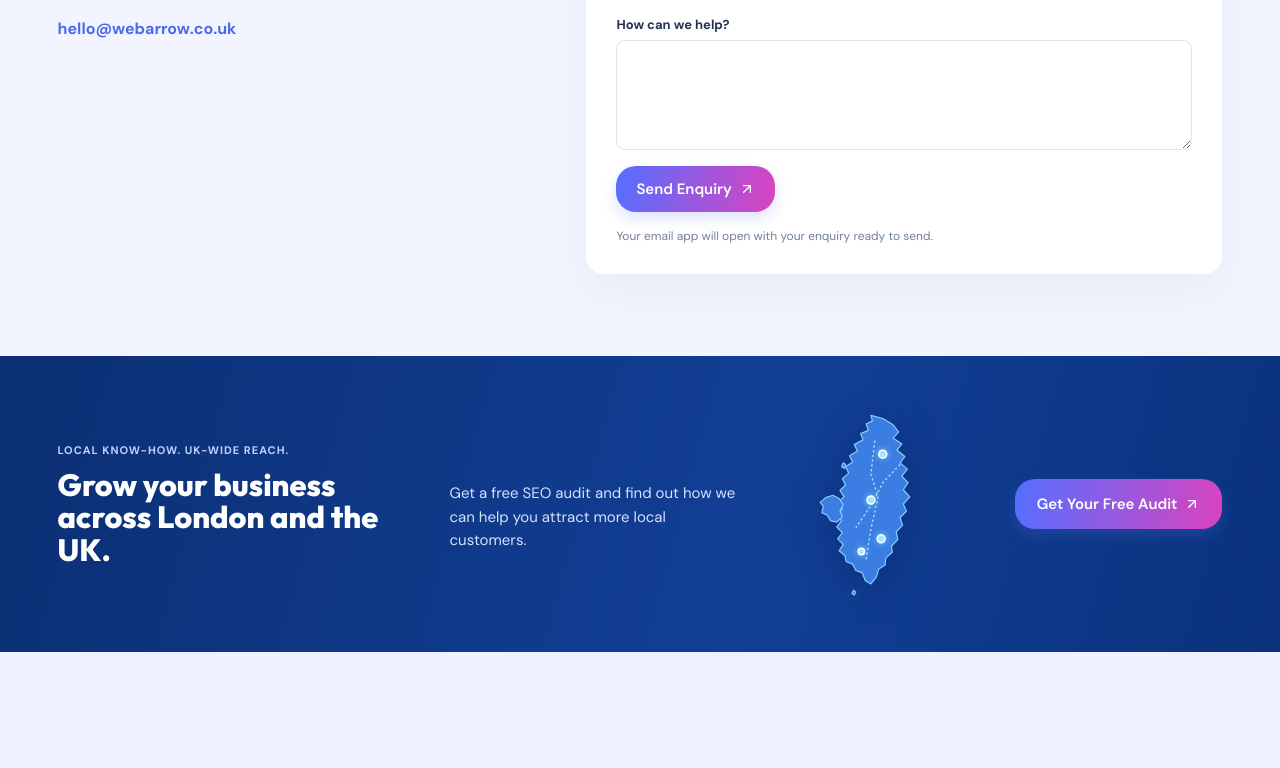
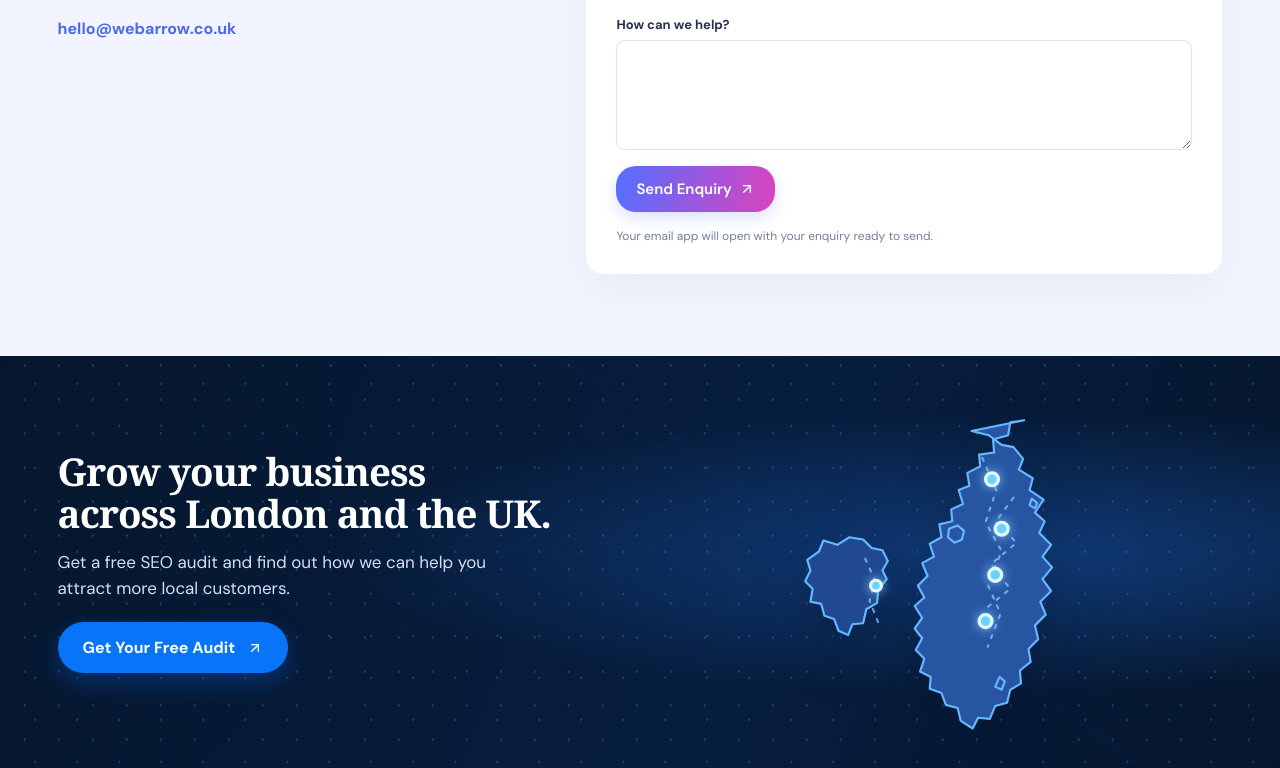
Before and after one commit to surix7/webarrow-website, a React (Vite) app: page / in a window 1280 px wide. Shown: the part 3004-3772 px from the top of the page. Before the commit the page ends 3656 px from the top, so only its background shows below. Built offline with nearby package versions, Linux system fonts and the light colour scheme.

Commit message:
Redesign UK-wide footer CTA

```diff
--- a/src/main.jsx
+++ b/src/main.jsx
@@ -200,17 +200,17 @@ function ContactForm() {
 }
 
 function FooterMap() {
-  return <svg className="uk-map" viewBox="0 0 240 240" role="img" aria-label="Map of the United Kingdom with service locations">
-    <path className="map-land" d="M111 8 126 12 139 20 146 29 139 37 150 44 144 52 154 60 148 68 157 76 150 85 158 93 152 102 160 111 152 120 156 129 148 137 151 147 143 155 145 165 137 173 138 181 130 188 129 197 121 202 118 212 111 221 104 217 100 207 92 204 88 196 80 193 78 185 71 179 76 171 69 164 75 156 68 149 74 141 68 134 75 126 69 118 77 111 72 103 79 96 75 88 83 81 79 73 88 67 84 59 94 53 90 45 101 39 98 31 108 27 105 19 113 15Z" />
-    <path className="map-land ireland" d="m54 112 9-3 8 4 5 8-4 8 3 7-7 7-8-2-4-7-7-3 2-8-4-5Z" />
-    <path className="map-land" d="m74 73 2-5 3 2-1 5Z M89 229l3 2-2 4-3-2Z" />
-    <g className="map-roads"><path d="M116 40 111 82 120 111 111 152 105 190" /><path d="M148 70 126 93 113 119 92 150" /></g>
-    <g className="map-pins"><circle cx="126" cy="57" r="5" /><circle cx="111" cy="115" r="5" /><circle cx="124" cy="164" r="5" /><circle cx="99" cy="180" r="4" /></g>
+  return <svg className="uk-map" viewBox="0 0 360 270" role="img" aria-label="Map of the United Kingdom and Ireland with service locations">
+    <path className="map-land ireland" d="m63 119 11-7 13 2 8 8 10 2 5 10-5 9 4 8-8 10-1 12-10 6-3 13-10 1-4 10-9-4-4-11-9-3-3-11-10-2 2-12-7-7 5-10-3-10 11-8 4-10Z" />
+    <path className="map-land" d="m188 13 16 4 12 9 11 2 9 11-4 10 13 8-3 11 13 9-8 12 9 8-5 11 11 11-8 11 9 10-9 11 8 11-10 10 5 12-10 10 3 13-9 9 2 12-10 8 1 12-10 6-3 12-11 3-5 12-11-1-5 10-11-7-3-12-11-3-4-11-11-4 1-11-10-5 4-12-8-8 6-11-7-9 7-10-7-11 9-8-6-11 9-9-5-12 11-6-4-12 11-6-2-12 12-3-1-11 11-5-4-13 10-4-2-12 12-6-1-11 14-2-1-12 14-4 2-12 13-2Z" />
+    <path className="map-land island" d="m167 104 8-3 6 5-2 8-7 3-6-5Z M214 242l5 4-3 8-6-3Z M244 76l5 4-2 5-5-3Z" />
+    <g className="map-roads"><path d="m198 38 13 30-10 30 15 27-13 31 12 27-12 31" /><path d="m227 75-17 23 20 19-24 20 18 23-25 20" /><path d="m89 132 9 20-5 19 8 20" /></g>
+    <g className="map-pins"><circle cx="207" cy="58" r="6" /><circle cx="216" cy="104" r="6" /><circle cx="210" cy="147" r="6" /><circle cx="201" cy="190" r="6" /><circle cx="99" cy="157" r="5" /></g>
   </svg>;
 }
 
 function FooterCta() {
-  return <footer className="footer-cta" id="uk-map"><div className="footer-inner section-width"><div className="footer-copy"><p className="eyebrow eyebrow-light">LOCAL KNOW-HOW. UK-WIDE REACH.</p><b>Grow your business<br />across London and the UK.</b><small>Get a free SEO audit and find out how we can help you attract more local customers.</small></div><FooterMap /><a className="gradient-btn" href="#contact">Get Your Free Audit <ArrowUpRight size={16} /></a></div></footer>;
+  return <footer className="footer-cta" id="uk-map"><div className="footer-inner section-width"><div className="footer-copy"><b>Grow your business<br />across London and the UK.</b><small>Get a free SEO audit and find out how we can help you attract more local customers.</small><a className="footer-audit-btn" href="#contact">Get Your Free Audit <ArrowUpRight size={16} /></a></div><FooterMap /></div></footer>;
 }
 
 function Home() {
--- a/src/overrides.css
+++ b/src/overrides.css
@@ -166,17 +166,19 @@ nav{height:88px;padding:0 max(var(--page-gutter),calc((100% - var(--content-max)
 .contact-form textarea{resize:vertical;min-height:110px}
 .submit-button{justify-self:start;font-size:15px;padding:13px 20px;cursor:pointer}
 .form-note{color:#73809a;font-size:12px}
-.footer-cta{background:linear-gradient(105deg,#0b2f73,#123f96 60%,#0a327c);color:#fff;padding:38px var(--page-gutter)}
-.footer-cta .footer-inner{width:100%;max-width:var(--content-max);margin:0 auto;min-height:220px;display:flex;align-items:center;justify-content:space-between;gap:42px}
-.footer-copy{display:grid;grid-template-columns:minmax(330px,1fr) minmax(250px,.8fr);align-items:center;gap:12px 28px;max-width:850px}
-.footer-copy .eyebrow{grid-column:1/-1;margin:0;color:#bdd2ff;font-size:11px;letter-spacing:1px}
-.footer-copy b{font:800 clamp(26px,2.4vw,40px)/1.06 Outfit,sans-serif;white-space:normal}
-.footer-copy small{font-size:15px;line-height:1.55;margin:0;color:#d4e1ff}
-.footer-cta .uk-map{width:190px;height:200px;flex:0 0 auto}
-.footer-cta .gradient-btn{font-size:15px;padding:15px 22px;white-space:nowrap}
-.footer-cta .map-land{fill:#3b7de2;stroke:#8acbff;stroke-width:1.5}
-.footer-cta .map-roads{stroke:#c3e8ff;stroke-width:1.7;stroke-dasharray:3 3;opacity:.85}
-.footer-cta .map-pins circle{fill:#9ee7ff;stroke:#fff;stroke-width:2}
+.footer-cta{position:relative;isolation:isolate;overflow:hidden;background:radial-gradient(ellipse at 78% 48%,#103b79 0%,transparent 47%),linear-gradient(110deg,#06172d,#071d3e 58%,#06172d);color:#fff;padding:56px var(--page-gutter)}
+.footer-cta:before{content:"";position:absolute;z-index:-1;inset:0;opacity:.3;background-image:radial-gradient(circle at 73% 28%,#3f81df 0 1px,transparent 1.5px),radial-gradient(circle at 84% 66%,#3f81df 0 1px,transparent 1.5px),linear-gradient(145deg,transparent 42%,#24529a22 42.2%,transparent 43%),linear-gradient(35deg,transparent 61%,#24529a22 61.2%,transparent 62%);background-size:34px 34px,42px 42px,100% 100%,100% 100%}
+.footer-cta .footer-inner{position:relative;width:100%;max-width:var(--content-max);margin:0 auto;min-height:300px;display:grid;grid-template-columns:minmax(0,1fr) minmax(300px,.9fr);align-items:center;gap:6%}
+.footer-cta .footer-copy{display:flex;flex-direction:column;align-items:flex-start;gap:16px;max-width:600px}
+.footer-cta .footer-copy b{font:700 clamp(30px,3vw,48px)/1.08 Georgia,'Times New Roman',serif;letter-spacing:-.025em;white-space:normal}
+.footer-cta .footer-copy small{max-width:480px;font-size:17px;line-height:1.5;margin:0;color:#d3def3}
+.footer-cta .uk-map{width:min(100%,440px);height:290px;justify-self:center;overflow:visible;filter:drop-shadow(0 15px 28px #020d2440)}
+.footer-cta .footer-audit-btn{display:inline-flex;align-items:center;gap:12px;margin-top:5px;padding:15px 25px;border-radius:999px;background:#0875f9;color:#fff;text-decoration:none;font-size:16px;font-weight:700;box-shadow:0 9px 24px #0066ed55;transition:background .2s ease,transform .2s ease}
+.footer-cta .footer-audit-btn:hover{background:#1685ff;transform:translateY(-2px)}
+.footer-cta .map-land{fill:#2855a2;stroke:#65b8ff;stroke-width:2;stroke-linejoin:round}
+.footer-cta .map-land.ireland{fill:#20498f}
+.footer-cta .map-roads{fill:none;stroke:#83c9ff;stroke-width:2;stroke-dasharray:3 7;stroke-linecap:round;opacity:.75}
+.footer-cta .map-pins circle{fill:#67d4ff;stroke:#e8f7ff;stroke-width:3}
 .work-page{padding-top:64px;padding-bottom:84px}
 .work-page .work-head{padding:0 0 24px}
 .work-page .work-head h1{font:800 clamp(42px,4vw,68px)/.99 Outfit,sans-serif;color:#101a3c;letter-spacing:-.045em;margin:20px 0 14px}
@@ -190,7 +192,7 @@ nav{height:88px;padding:0 max(var(--page-gutter),calc((100% - var(--content-max)
 .work-page>.gradient-btn{margin-top:35px;font-size:15px;padding:14px 22px}
 @media(max-width:1000px){
   nav{gap:18px}.links{gap:18px}.links a{font-size:13px}.nav-actions{gap:12px}.nav-actions>.gradient-btn{padding:12px 16px;font-size:13px}
-  .hero-copy{width:64%}.hero-photo{width:78%}.growth-main{gap:3%}.footer-copy{grid-template-columns:1fr;gap:12px}.footer-copy .eyebrow{grid-column:auto}.footer-cta .uk-map{width:145px;height:165px}
+  .hero-copy{width:64%}.hero-photo{width:78%}.growth-main{gap:3%}.footer-cta{padding:42px var(--page-gutter)}.footer-cta .footer-inner{grid-template-columns:minmax(0,1fr) minmax(250px,.75fr);min-height:260px;gap:4%}.footer-cta .footer-copy b{font-size:clamp(28px,3.4vw,40px)}.footer-cta .uk-map{height:240px}
 }
 @media(max-width:700px){
   nav{height:70px;padding:0 18px;gap:12px}.brand{font-size:22px}.nav-actions{margin-left:auto;gap:8px}.nav-actions>svg{display:none}.nav-actions>.gradient-btn{font-size:12px;padding:10px 14px}.menu{display:inline-flex;align-items:center;justify-content:center;background:transparent;border:0;padding:7px;color:#172342;cursor:pointer}
@@ -202,7 +204,7 @@ nav{height:88px;padding:0 max(var(--page-gutter),calc((100% - var(--content-max)
   .services{padding-top:52px;padding-bottom:58px}.section-heading{align-items:flex-start;flex-direction:column;gap:14px;margin-bottom:23px}.section-heading h2{font-size:36px}.section-heading>div>p:not(.eyebrow){font-size:14px}.section-heading>.text-link{margin:0}.service-list{gap:9px}.service-row{min-height:76px;padding:12px;gap:12px;border-radius:11px}.service-icon{width:44px;height:44px}.service-icon svg{width:21px;height:21px}.service-copy b{font-size:15px}.service-copy small{font-size:12px}.service-arrow{width:17px}
   .projects-section{padding-top:48px;padding-bottom:54px}.projects-section .section-heading{flex-direction:row;align-items:flex-end}.projects-section .section-heading>div:first-child{max-width:72%}.projects-section .section-heading>div:first-child>p:not(.eyebrow){font-size:13px}.carousel-controls{gap:6px}.carousel-controls button{width:36px;height:36px}.project-track{gap:14px}.project-card{flex-basis:82%}.project-card img{aspect-ratio:2.3}.project-card>b{font-size:16px}.project-card>span{font-size:13px}
   .contact-section{padding:52px 0}.contact-inner{grid-template-columns:1fr;gap:28px}.contact-copy h2{font-size:38px}.contact-copy>p:not(.eyebrow){font-size:15px}.contact-form{padding:18px;border-radius:14px;gap:13px}.form-row{grid-template-columns:1fr;gap:13px}.contact-form input,.contact-form select,.contact-form textarea{font-size:14px}.submit-button{font-size:14px}
-  .footer-cta{padding:28px 20px}.footer-cta .footer-inner{display:grid;grid-template-columns:1fr auto;gap:18px;min-height:0}.footer-copy{grid-column:1/-1;grid-template-columns:1fr;gap:10px}.footer-copy b{font-size:27px}.footer-copy small{font-size:13px}.footer-cta .uk-map{width:94px;height:118px;grid-column:2;grid-row:2/4}.footer-cta .gradient-btn{grid-column:1;grid-row:3;justify-self:start;font-size:13px;padding:12px 16px}
+  .footer-cta{padding:34px 20px}.footer-cta .footer-inner{display:grid;grid-template-columns:minmax(0,1fr) minmax(105px,.55fr);gap:8px 12px;min-height:0}.footer-cta .footer-copy{grid-column:1;gap:12px}.footer-cta .footer-copy b{font-size:clamp(26px,7.5vw,34px)}.footer-cta .footer-copy small{font-size:13px}.footer-cta .uk-map{width:100%;height:auto;max-height:190px;grid-column:2;grid-row:1/4}.footer-cta .footer-audit-btn{grid-column:1;font-size:13px;padding:12px 16px;margin-top:0}
   .work-page{padding-top:42px;padding-bottom:56px}.work-page .work-head h1{font-size:42px}.work-page .work-head>p{font-size:15px}.work-page .filters{overflow:auto;padding-bottom:5px}.work-page .filters button{white-space:nowrap;font-size:12px}.work-page .work-grid{grid-template-columns:1fr 1fr;gap:22px 14px}.work-page .work-grid article img{aspect-ratio:1.8}.work-page .work-grid article h2{font-size:16px}.work-page .work-grid article p{font-size:12px}
 }
 @media(prefers-reduced-motion:reduce){.client-track{animation:none}.hero-slide{transition:none}.project-track{scroll-behavior:auto}}
```
